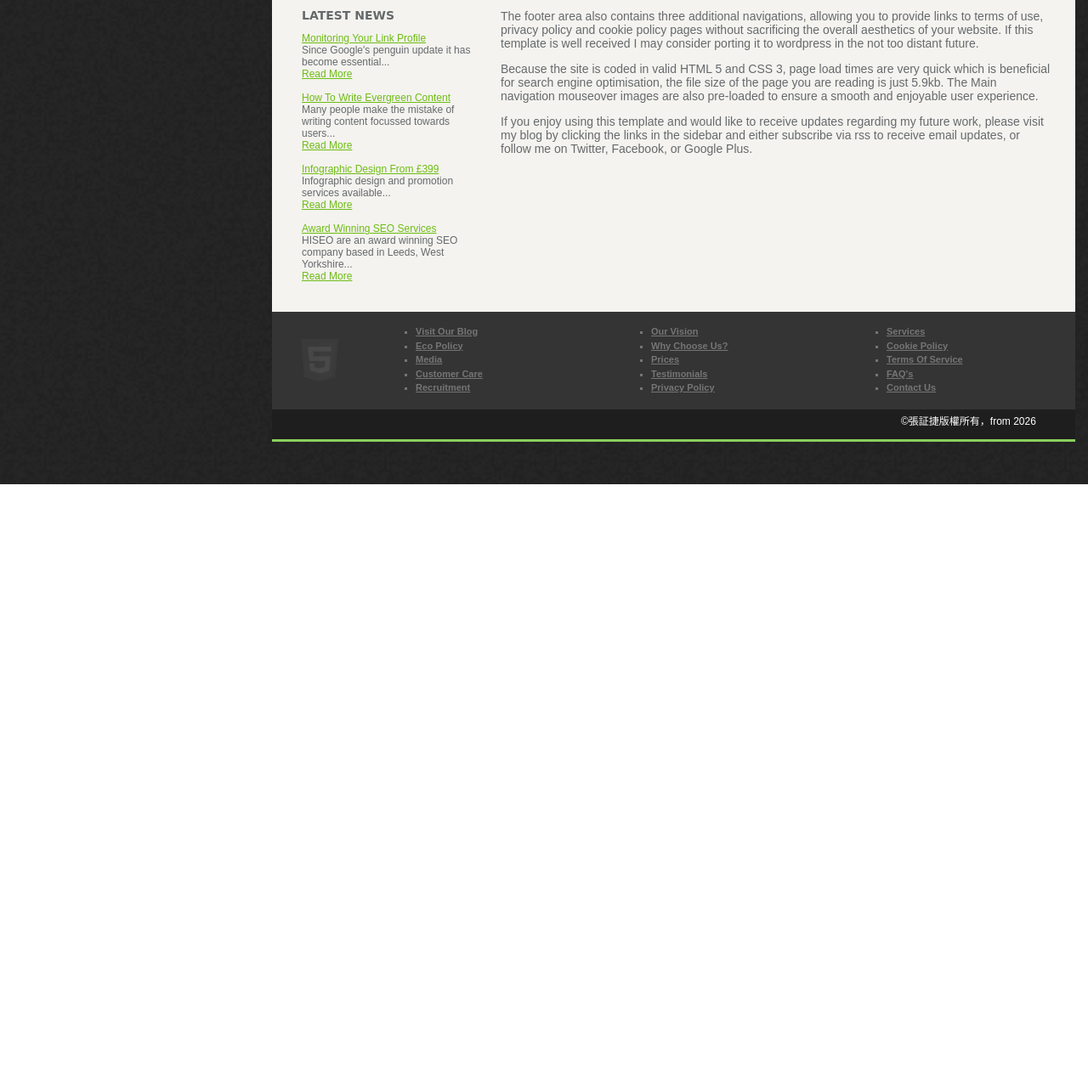
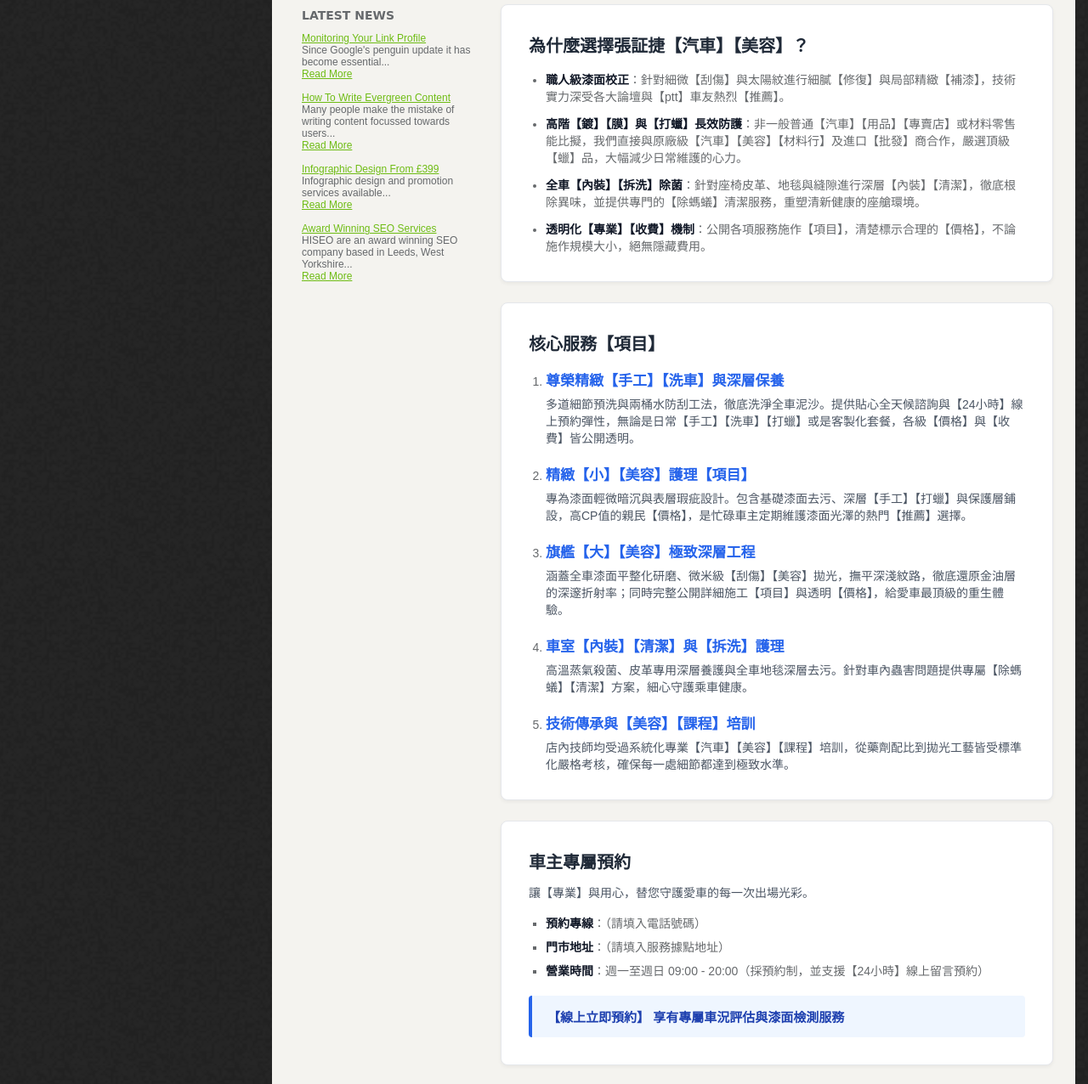
Before and after one commit to JIE531111/hw2, a plain HTML site: page index.html in a window 1280 px wide. Shown: the part 746-2022 px from the top of the page at 85% size. Before the commit the page ends 1316 px from the top, so only its background shows below. Drawn offline with Linux system fonts and the light colour scheme; a web font is replaced by a local one.

Commit message:
Add files via upload

```diff
--- a/index.html
+++ b/index.html
@@ -37,14 +37,60 @@
 <div class="page">
 
 <div class="main">
-<h1>Welcome To ZEN</h1>
-<p>This template is coded in W3C valid HTML 5 and CSS 3, it has been tested in internet explorer 10, Google Chrome, and Firefox. Detailed instructions on how to configure a facebook likebox like the one shown in the sidebar are also enclosed within HTML comment tags in the templates index.html file.</p>
-<blockquote>He who seeds a thought, harvests a destiny.<cite>Zen Proverb</cite></blockquote>
-<p>Zen is released on a creative commons licence, this means you are free to use the template for both business and personal purposes but the web designers link in the footer must remain. The link has been styled to be as unobtrusive as possible and every attempt has been made to give this template the the look and feel of a professionally designed website rather than that of a free template.</p>
-<p>Zen also features social media buttons which allow you to quickly and easily display your LinkedIn, Facebook, and Twitter profiles to people visiting your site.</p>
-<p>The footer area also contains three additional navigations, allowing you to provide links to terms of use, privacy policy and cookie policy pages without sacrificing the overall aesthetics of your website. If this template is well received I may consider porting it to wordpress in the not too distant future.</p>
-<p>Because the site is coded in valid HTML 5 and CSS 3, page load times are very quick which is beneficial for search engine optimisation, the file size of the page you are reading is just 5.9kb. The Main navigation mouseover images are also pre-loaded to ensure a smooth and enjoyable user experience.</p>
-<p>If you enjoy using this template and would like to receive updates regarding my future work, please visit my blog by clicking the links in the sidebar and either subscribe via rss to receive email updates, or follow me on Twitter, Facebook, or Google Plus.</p>
+<header style="background: #ffffff; padding: 32px; border-radius: 8px; border: 1px solid #e5e7eb; box-shadow: 0 2px 4px rgba(0, 0, 0, 0.05); margin-bottom: 24px;">
+        <h1 style="color: #111827; font-size: 26px; margin-top: 0; margin-bottom: 16px; border-bottom: 2px solid #2563eb; padding-bottom: 12px;">張証捷【汽車】【美容】｜極致工藝，重現愛車出廠般的璀璨光澤</h1>
+        <p style="font-size: 16px; margin: 8px 0; color: #4b5563;">每一台開進門的【汽車】，都承載著車主對生活品質與速度的熱愛。</p>
+        <p style="font-size: 16px; margin: 8px 0; color: #4b5563;">在張証捷【汽車】【美容】，我們不只是【洗車】，更是以【專業】職人精神對待車身的每一寸鈑件與皮革細節。從深層漆面【刮痕】【處理】到頂級【鍍】【膜】防護，我們用標準工法與嚴選用料，為您的愛車打造經得起時間考驗的鏡面質感。</p>
+    </header>
+
+    <section style="background: #ffffff; padding: 32px; border-radius: 8px; border: 1px solid #e5e7eb; box-shadow: 0 2px 4px rgba(0, 0, 0, 0.05); margin-bottom: 24px;">
+        <h2 style="color: #1f2937; font-size: 20px; margin-top: 0; margin-bottom: 16px;">為什麼選擇張証捷【汽車】【美容】？</h2>
+        <ul style="padding-left: 20px; margin: 0;">
+            <li style="margin-bottom: 12px;"><strong style="color: #111827;">職人級漆面校正</strong>：針對細微【刮傷】與太陽紋進行細膩【修復】與局部精緻【補漆】，技術實力深受各大論壇與【ptt】車友熱烈【推薦】。</li>
+            <li style="margin-bottom: 12px;"><strong style="color: #111827;">高階【鍍】【膜】與【打蠟】長效防護</strong>：非一般普通【汽車】【用品】【專賣店】或材料零售能比擬，我們直接與原廠級【汽車】【美容】【材料行】及進口【批發】商合作，嚴選頂級【蠟】品，大幅減少日常維護的心力。</li>
+            <li style="margin-bottom: 12px;"><strong style="color: #111827;">全車【內裝】【拆洗】除菌</strong>：針對座椅皮革、地毯與縫隙進行深層【內裝】【清潔】，徹底根除異味，並提供專門的【除螞蟻】清潔服務，重塑清新健康的座艙環境。</li>
+            <li style="margin-bottom: 0;"><strong style="color: #111827;">透明化【專業】【收費】機制</strong>：公開各項服務施作【項目】，清楚標示合理的【價格】，不論施作規模大小，絕無隱藏費用。</li>
+        </ul>
+    </section>
+
+    <section style="background: #ffffff; padding: 32px; border-radius: 8px; border: 1px solid #e5e7eb; box-shadow: 0 2px 4px rgba(0, 0, 0, 0.05); margin-bottom: 24px;">
+        <h2 style="color: #1f2937; font-size: 20px; margin-top: 0; margin-bottom: 16px;">核心服務【項目】</h2>
+        <ol style="padding-left: 20px; margin: 0;">
+            <li style="margin-bottom: 20px;">
+                <h3 style="color: #2563eb; font-size: 17px; margin: 0 0 6px 0;">尊榮精緻【手工】【洗車】與深層保養</h3>
+                <p style="margin: 0; color: #4b5563;">多道細節預洗與兩桶水防刮工法，徹底洗淨全車泥沙。提供貼心全天候諮詢與【24小時】線上預約彈性，無論是日常【手工】【洗車】【打蠟】或是客製化套餐，各級【價格】與【收費】皆公開透明。</p>
+            </li>
+            <li style="margin-bottom: 20px;">
+                <h3 style="color: #2563eb; font-size: 17px; margin: 0 0 6px 0;">精緻【小】【美容】護理【項目】</h3>
+                <p style="margin: 0; color: #4b5563;">專為漆面輕微暗沉與表層瑕疵設計。包含基礎漆面去污、深層【手工】【打蠟】與保護層鋪設，高CP值的親民【價格】，是忙碌車主定期維護漆面光澤的熱門【推薦】選擇。</p>
+            </li>
+            <li style="margin-bottom: 20px;">
+                <h3 style="color: #2563eb; font-size: 17px; margin: 0 0 6px 0;">旗艦【大】【美容】極致深層工程</h3>
+                <p style="margin: 0; color: #4b5563;">涵蓋全車漆面平整化研磨、微米級【刮傷】【美容】拋光，撫平深淺紋路，徹底還原金油層的深邃折射率；同時完整公開詳細施工【項目】與透明【價格】，給愛車最頂級的重生體驗。</p>
+            </li>
+            <li style="margin-bottom: 20px;">
+                <h3 style="color: #2563eb; font-size: 17px; margin: 0 0 6px 0;">車室【內裝】【清潔】與【拆洗】護理</h3>
+                <p style="margin: 0; color: #4b5563;">高溫蒸氣殺菌、皮革專用深層養護與全車地毯深層去污。針對車內蟲害問題提供專屬【除螞蟻】【清潔】方案，細心守護乘車健康。</p>
+            </li>
+            <li style="margin-bottom: 0;">
+                <h3 style="color: #2563eb; font-size: 17px; margin: 0 0 6px 0;">技術傳承與【美容】【課程】培訓</h3>
+                <p style="margin: 0; color: #4b5563;">店內技師均受過系統化專業【汽車】【美容】【課程】培訓，從藥劑配比到拋光工藝皆受標準化嚴格考核，確保每一處細節都達到極致水準。</p>
+            </li>
+        </ol>
+    </section>
+
+    <footer style="background: #ffffff; padding: 32px; border-radius: 8px; border: 1px solid #e5e7eb; box-shadow: 0 2px 4px rgba(0, 0, 0, 0.05);">
+        <h2 style="color: #1f2937; font-size: 20px; margin-top: 0; margin-bottom: 12px;">車主專屬預約</h2>
+        <p style="margin: 0 0 16px 0; color: #4b5563;">讓【專業】與用心，替您守護愛車的每一次出場光彩。</p>
+        <ul style="padding-left: 20px; margin: 0 0 20px 0; list-style-type: square;">
+            <li style="margin-bottom: 8px;"><strong style="color: #111827;">預約專線</strong>：（請填入電話號碼）</li>
+            <li style="margin-bottom: 8px;"><strong style="color: #111827;">門市地址</strong>：（請填入服務據點地址）</li>
+            <li style="margin-bottom: 0;"><strong style="color: #111827;">營業時間</strong>：週一至週日 09:00 - 20:00（採預約制，並支援【24小時】線上留言預約）</li>
+        </ul>
+        <div style="background-color: #eff6ff; border-left: 4px solid #2563eb; padding: 14px 18px; border-radius: 4px;">
+            <p style="margin: 0; color: #1e40af; font-weight: bold; font-size: 15px;">【線上立即預約】 享有專屬車況評估與漆面檢測服務</p>
+        </div>
+    </footer>
 </div>
 <div class="sidebar">
 <div class="item">
```
